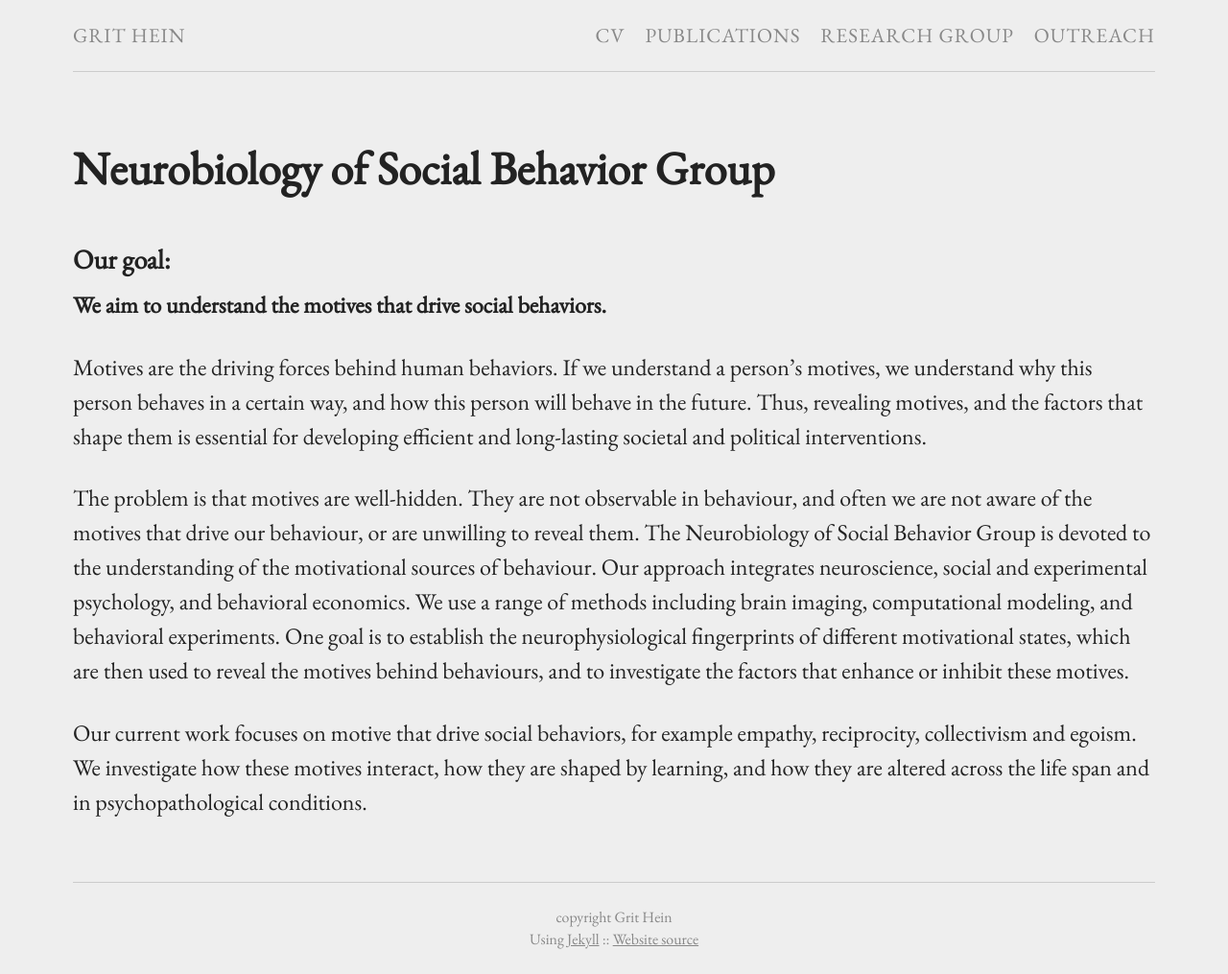
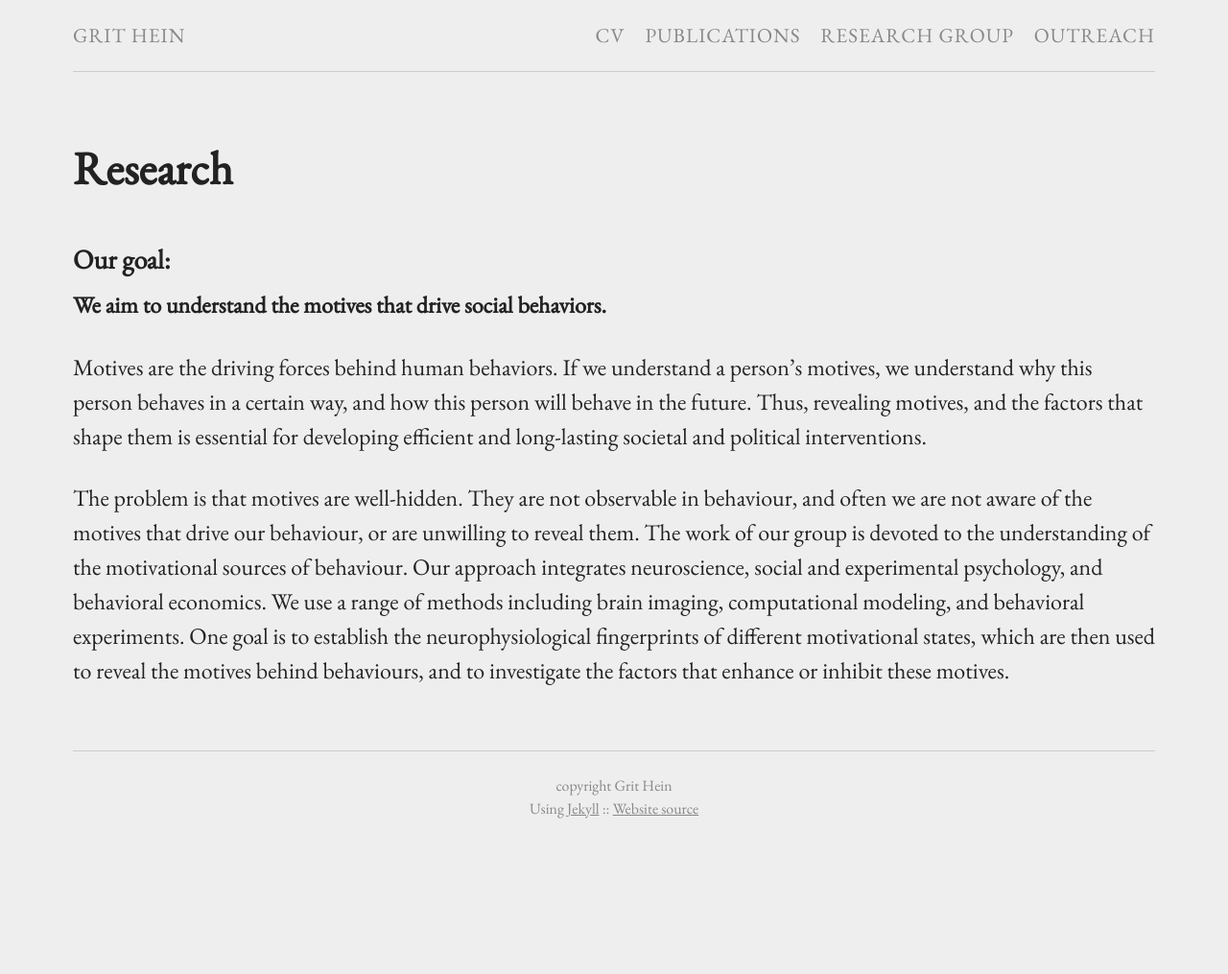
Before and after one commit to grithein/grithein, a Jekyll site: the page built from misc.md, in a window 1280 px wide. Shown: the whole page at 96% size. Built offline with Jekyll 4.4.1, drawn with Linux system fonts in a browser that asks for light colours; after the commit the page ends 900 px from its top, so only the background shows below that.

Commit message:
Update from Forestry.io - misc.md

```diff
--- a/misc.md
+++ b/misc.md
@@ -1,13 +1,12 @@
 ---
-title: Neurobiology of Social Behavior Group
+title: Research
 layout: page
 permalink: "/misc/"
 ---
 ### Our goal:
+
 **We aim to understand the motives that drive social behaviors.**
 
 Motives are the driving forces behind human behaviors. If we understand a person’s motives, we understand why this person behaves in a certain way, and how this person will behave in the future. Thus, revealing motives, and the factors that shape them is essential for developing efficient and long-lasting societal and political interventions.
 
-The problem is that motives are well-hidden. They are not observable in behaviour, and often we are not aware of the motives that drive our behaviour, or are unwilling to reveal them. The Neurobiology of Social Behavior Group is devoted to the understanding of the motivational sources of behaviour. Our approach integrates neuroscience, social and experimental psychology, and behavioral economics. We use a range of methods including brain imaging, computational modeling, and behavioral experiments. One goal is to establish the neurophysiological fingerprints of different motivational states, which are then used to reveal the motives behind behaviours, and to investigate the factors that enhance or inhibit these motives.
-
-Our current work focuses on motive that drive social behaviors, for example empathy, reciprocity, collectivism and egoism. We investigate how these motives interact, how they are shaped by learning, and how they are altered across the life span and in psychopathological conditions.
+The problem is that motives are well-hidden. They are not observable in behaviour, and often we are not aware of the motives that drive our behaviour, or are unwilling to reveal them. The work of our group is devoted to the understanding of the motivational sources of behaviour. Our approach integrates neuroscience, social and experimental psychology, and behavioral economics. We use a range of methods including brain imaging, computational modeling, and behavioral experiments. One goal is to establish the neurophysiological fingerprints of different motivational states, which are then used to reveal the motives behind behaviours, and to investigate the factors that enhance or inhibit these motives.
```
